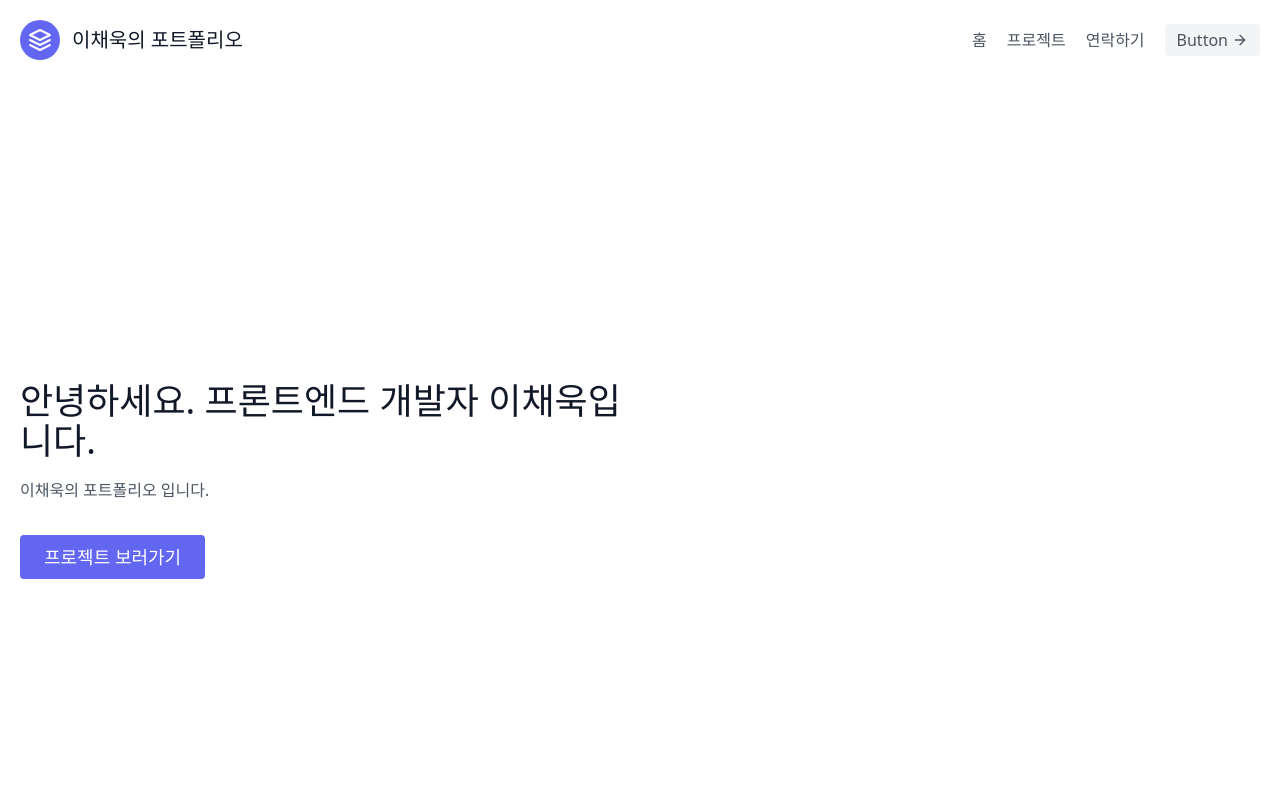
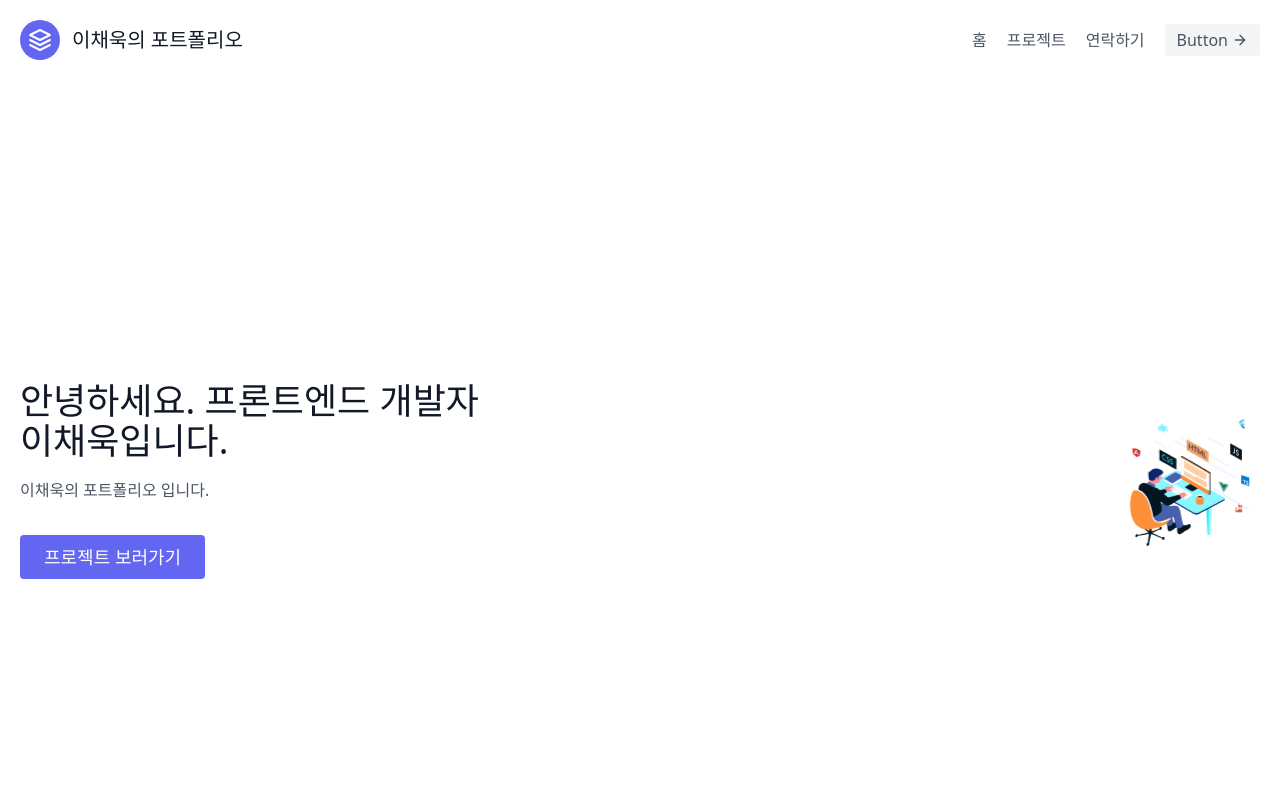
Before and after one commit to codnr98/next-portfolio, a Next.js app: page / in a window 1280 px wide. Shown: the top 800 px of the page. Built offline with nearby package versions, Linux system fonts and the light colour scheme.

Commit message:
feat: animation 적용

```diff
--- a/components/animation.tsx
+++ b/components/home/animation.tsx
@@ -1,6 +1,6 @@
 import Lottie from 'react-lottie-player'
 
-import lottieJson from '../public/animation_llaidurc.json'
+import lottieJson from '../../public/animation_llaidurc.json'
 
 const Animation = () => {
   return (
--- a/components/home/hero.tsx
+++ b/components/home/hero.tsx
@@ -1,7 +1,6 @@
 const Hero = () => {
   return (
-    <section className="flex min-h-screen flex-col items-center justify-center   text-gray-600 body-font">
-      <div className="container mx-auto flex px-5 py-24 md:flex-row flex-col items-center">
+    <>
       <div className="lg:flex-grow md:w-1/2 lg:pr-24 md:pr-16 flex flex-col md:items-start md:text-left mb-16 md:mb-0 items-center text-center">
         <h1 className="title-font sm:text-4xl text-3xl mb-4 font-medium text-gray-900">
           안녕하세요. 프론트엔드 개발자 이채욱입니다.
@@ -15,7 +14,8 @@ const Hero = () => {
         </div>
       </div>
       <div className="lg:max-w-lg lg:w-full md:w-1/2 w-5/6" />
-      </div>
-    </section>
+    </>
   )
 }
+
+export default Hero
--- a/pages/index.tsx
+++ b/pages/index.tsx
@@ -1,5 +1,7 @@
 import Head from 'next/head'
 import Layout from '@/components/layout'
+import Hero from '@/components/home/hero'
+import Animation from '@/components/home/animation'
 
 const Home = () => {
   return (
@@ -10,19 +12,8 @@ const Home = () => {
       </Head>
       <section className="flex min-h-screen flex-col items-center justify-center   text-gray-600 body-font">
         <div className="container mx-auto flex px-5 py-24 md:flex-row flex-col items-center">
-          <div className="lg:flex-grow md:w-1/2 lg:pr-24 md:pr-16 flex flex-col md:items-start md:text-left mb-16 md:mb-0 items-center text-center">
-            <h1 className="title-font sm:text-4xl text-3xl mb-4 font-medium text-gray-900">
-              안녕하세요. 프론트엔드 개발자 이채욱입니다.
-              <br className="hidden lg:inline-block" />
-            </h1>
-            <p className="mb-8 leading-relaxed">이채욱의 포트폴리오 입니다.</p>
-            <div className="flex justify-center">
-              <button className="inline-flex text-white bg-indigo-500 border-0 py-2 px-6 focus:outline-none hover:bg-indigo-600 rounded text-lg">
-                프로젝트 보러가기
-              </button>
-            </div>
-          </div>
-          <div className="lg:max-w-lg lg:w-full md:w-1/2 w-5/6" />
+          <Hero />
+          <Animation />
         </div>
       </section>
     </Layout>
```
Lines whose indentation alone changed are shown as unchanged.
